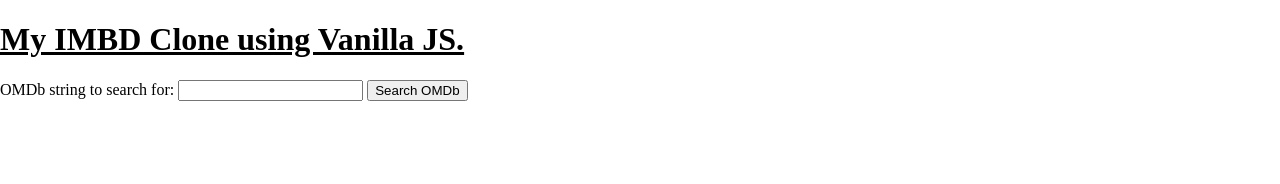
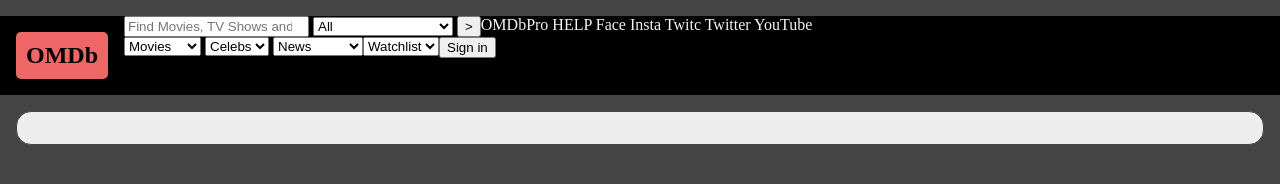
Before and after one commit to dmilojkovic76/MyIMDB_clone, a website: page vanilla_js/index.html in a window 1280 px wide. Drawn offline with Linux system fonts and the light colour scheme.

Commit message:
started fetcing dada

```diff
--- a/vanilla_js/app.js
+++ b/vanilla_js/app.js
@@ -1,14 +1,30 @@
 const OMDB_API_URL = 'http://www.omdbapi.com/?apikey=85055747&';
 
-const h1 = document.querySelector('h1');
 const searchForm = document.querySelector('form');
+const searchBox = document.querySelector('#search_box')
 
-h1.textContent = `${h1.textContent} using Vanilla JS.`;
+let loading = false;
 
 function startTheSearch(e) {
+	loading = true;
 	e.preventDefault();
-	console.log('Form Submitted!');
-	console.log(searchForm.elements);
+	fetch(`${OMDB_API_URL}t=${searchBox.value}`)
+	.then((res) => {
+		if (res.ok) {
+			return res.json();
+		}
+		throw new Error('Network response was not OK!');
+	})
+	.then((resp) => {
+		const results = document.querySelector('#results');
+		const data = JSON.stringify(resp);
+		results.textContent = data;
+		for (const r in data) {
+			console.log(r);
+		}
+	})
+	.catch(err => console.error(err));
+	loading = false;
 }
 
 searchForm.addEventListener('submit', startTheSearch);
--- a/vanilla_js/index.html
+++ b/vanilla_js/index.html
@@ -8,14 +8,68 @@
 	<link rel="stylesheet" href="style.css">
 </head>
 <body>
-	<h1>My IMBD Clone</h1>
+	<nav>
 
-	<form action="">
-		<label for="search_box">OMDb string to search for:</label>
-		<input type="search" name="search_box" id="search_box">
+		<div class="logo">
+			<h1>OMDb</h1>
+		</div>
 
-		<button type="submit">Search OMDb</button>
-	</form>
+		<div class="navbar">
+
+			<div class="nav-top">
+				<form action="">
+					<input type="search" name="search_box" id="search_box" placeholder="Find Movies, TV Shows and more...">
+					<select name="" id="">
+						<option value="All">All</option>
+						<option value="Titles">Titles</option>
+						<option value="TV Episodes">TV Episodes</option>
+						<option value="Names">Names</option>
+						<option value="Companies">Companies</option>
+						<option value="Keywords">Keywords</option>
+						<option value="AdvancedSearch">AdvancedSearch>></option>
+					</select>
+					<button type="submit">></button>
+				</form>
+				<div class="nav-top-other">
+					OMDbPro
+					HELP
+					Face
+					Insta
+					Twitc
+					Twitter
+					YouTube
+				</div>
+			</div>
+
+			<div class="nav-btm">
+				<div class="nav-drops">
+					<select name="" id="">Movies, TV & Showtimes
+						<option value="movie">Movies</option>
+						<option value="tvshow">TV Show</option>
+						<option value="show">Show</option>
+					</select>
+					<select name="" id="">Celebs, Events & Photos
+						<option value="Celebs">Celebs</option>
+						<option value="Events">Events</option>
+						<option value="Photos">Photos</option>
+					</select>
+					<select name="" id="">News & Community
+						<option value="News">News</option>
+						<option value="Community">Community</option>
+					</select><select name="" id="">Watchlist
+						<option value>Watchlist</option>
+					</select>
+				</div>
+
+				<button>
+					Sign in
+				</button>
+			</div>
+
+		</div>
+	</nav>
+
+	<div id="results"></div>
 
 	<script src="app.js"></script>
 </body>
--- a/vanilla_js/style.css
+++ b/vanilla_js/style.css
@@ -2,8 +2,36 @@
 	margin:0;
 	padding:0;
 	box-sizing: border-box;
+	background: #444444;
 }
 
 h1{
-	text-decoration: underline;
+	background-color: #ee6666;
+	padding: 10px;
+	margin: 16px;
+	border-radius: 5px;
+	color: black;
 }
+
+nav{
+	margin-top: 16px;
+	display: flex;
+	flex-direction: row;
+	background: black;
+	color: whitesmoke;
+}
+
+.nav-top{
+	display: flex;
+}
+.nav-btm{
+	display: flex;
+}
+
+#results{
+	border: 1px solid #444444;
+	border-radius: 15px;
+	background-color: #ededed;
+	margin: 16px;
+	padding: 16px;
+}
```
Also changed, not shown: vanilla_js/.eslintrc.js.
